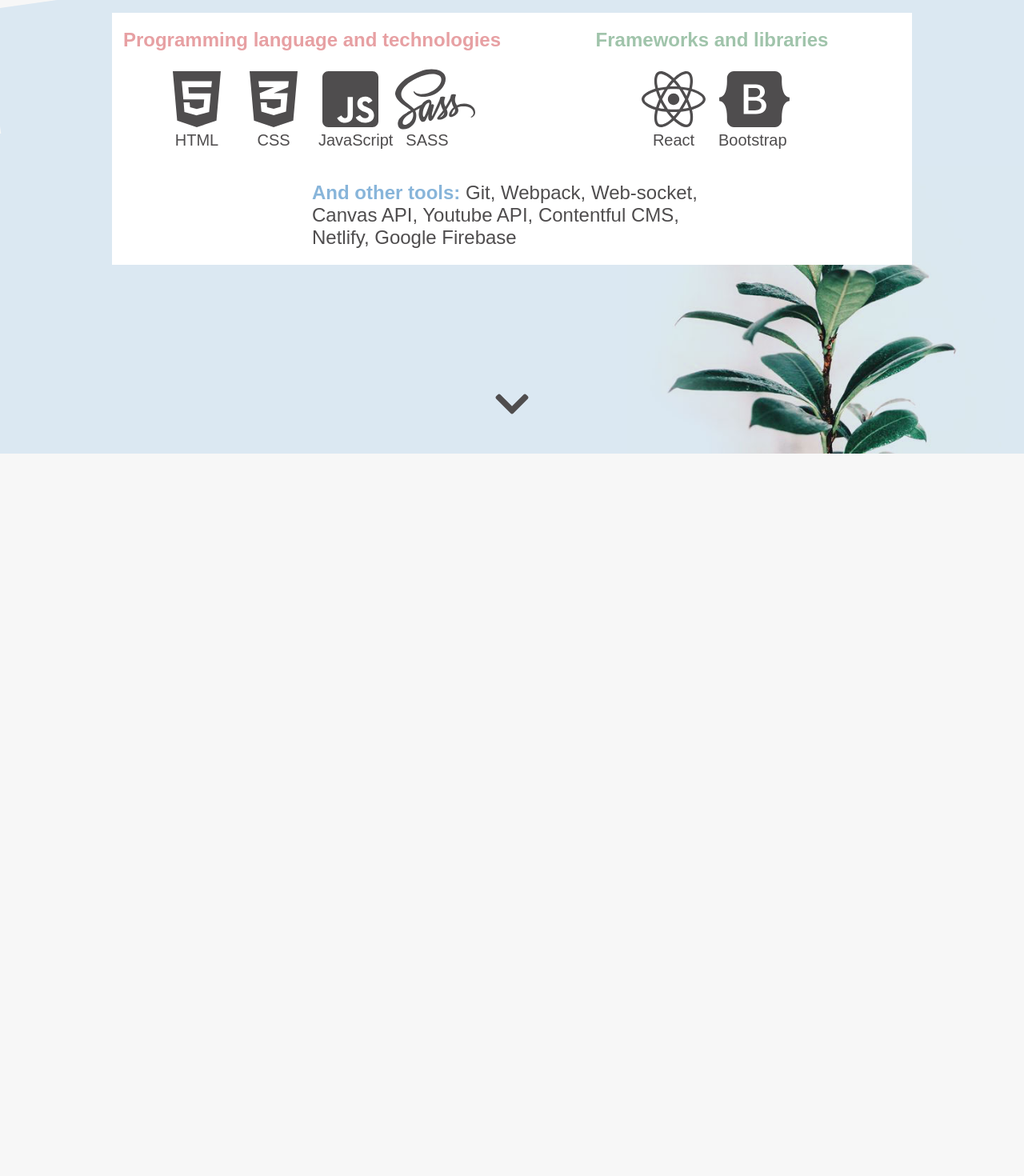
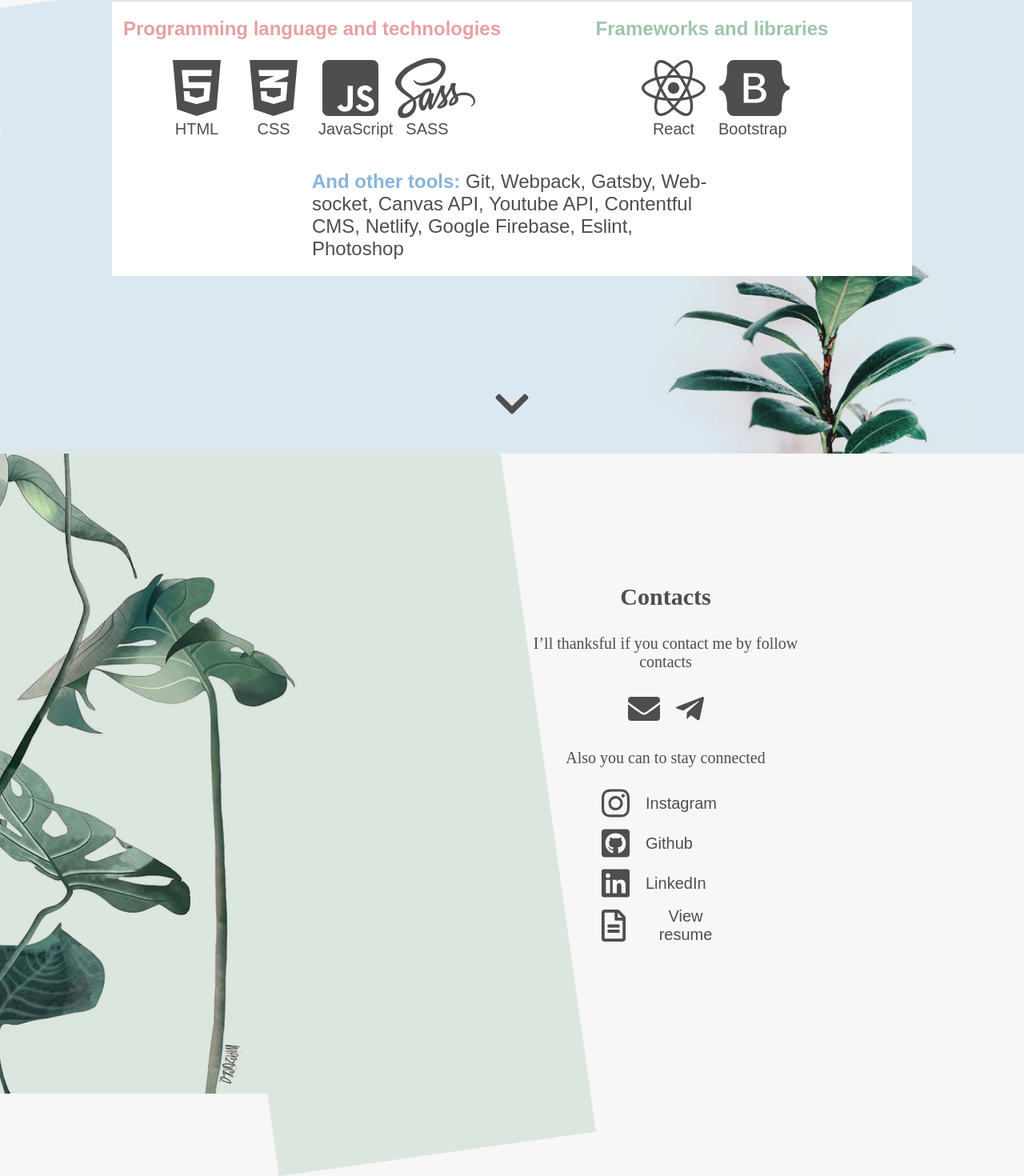
Before and after one commit to anastasia-zabela/cv, a React (Create React App) app: page / in a window 1280 px wide. Shown: the part 2633-4103 px from the top of the page at 80% size. Before the commit the page ends 3200 px from the top, so only its background shows below. Built offline with nearby package versions, Linux system fonts and the light colour scheme; a web font is replaced by a local one.

Commit message:
feat: add contacts section

```diff
--- a/src/App.js
+++ b/src/App.js
@@ -5,6 +5,7 @@ import Header from './components/Header/Header';
 import AboutMe from './components/AboutMe/AboutMe';
 import Projects from './components/Projects/Projects';
 import Skills from './components/Skills/Skills';
+import Contacts from './components/Contacts/Contacts';
 
 function App() {
   return (
@@ -14,6 +15,7 @@ function App() {
       <AboutMe />
       <Projects />
       <Skills />
+      <Contacts />
     </div>
   );
 }
--- /dev/null
+++ b/src/components/Contacts/Contacts.js
@@ -0,0 +1,69 @@
+import React from 'react';
+import {faEnvelope} from '@fortawesome/free-solid-svg-icons';
+import {faTelegramPlane} from '@fortawesome/free-brands-svg-icons';
+import {faInstagram} from '@fortawesome/free-brands-svg-icons';
+import {faGithubSquare} from '@fortawesome/free-brands-svg-icons';
+import {faLinkedin} from '@fortawesome/free-brands-svg-icons';
+import {faFileAlt} from '@fortawesome/free-regular-svg-icons';
+
+import bgContacts from '../../assets/bg-contacts.jpg';
+import { FontAwesomeIcon } from '@fortawesome/react-fontawesome';
+
+const Contacts = () => {
+  const contacts = {
+    eMail: 'zabela113@mail.ru',
+    telegram: 'https://t.me/anastasiazabela',
+    instagram: 'https://www.instagram.com/anastasia.lion/',
+    github: 'https://github.com/anastasia-zabela',
+    linkedIn: 'https://www.linkedin.com/in/anastasia-zabela-168715192/',
+    resume: 'https://docs.google.com/document/d/1UhRjzni5qCAYrreoUmp0qnkurs3g8laCJb5ifwC-DQY/'
+  }
+
+  return (
+    <section className="contacts">
+      <div className="contacts__bg" style={{ backgroundImage: `url(${bgContacts})`}}></div>
+      <div className="contacts__bg-2"></div>
+      <div className="contacts__content container">
+        <h3>Contacts</h3>
+        <div className="contacts-block contacts-block-primary">
+          <p className="description">
+            I’ll thanksful if you contact me by follow contacts
+          </p>
+          <div className="contacts-icons">
+            <a href={`mailto:${contacts.eMail}`}>
+              <FontAwesomeIcon icon={faEnvelope} />
+            </a>
+            <a href={contacts.telegram} target="_blank" rel="noopener noreferrer">
+              <FontAwesomeIcon icon={faTelegramPlane} />
+            </a>
+          </div>
+        </div>
+        <div className="contacts-block contacts-block-secondary">
+          <p className="description">
+            Also you can to stay connected
+          </p>
+          <div className="contacts-icons">
+            <a className="icon" href={contacts.instagram} target="_blank" rel="noopener noreferrer">
+              <FontAwesomeIcon icon={faInstagram} />
+              <h5>Instagram</h5>
+            </a>
+            <a className="icon" href={contacts.github} target="_blank" rel="noopener noreferrer">
+              <FontAwesomeIcon icon={faGithubSquare} />
+              <h5>Github</h5>
+            </a>
+            <a className="icon" href={contacts.linkedIn} target="_blank" rel="noopener noreferrer">
+              <FontAwesomeIcon icon={faLinkedin} />
+              <h5>LinkedIn</h5>
+            </a>
+            <a className="icon" href={contacts.resume} target="_blank" rel="noopener noreferrer">
+              <FontAwesomeIcon icon={faFileAlt} />
+              <h5>View resume</h5>
+            </a>
+          </div>
+        </div>
+      </div>
+    </section>
+  )
+}
+
+export default Contacts;
--- /dev/null
+++ b/src/components/Contacts/Contacts.scss
@@ -0,0 +1,69 @@
+.contacts {
+  position: relative;
+  display: flex;
+  height: 100vh;
+
+  &__bg {
+    position: absolute;
+    z-index: -1;
+    bottom: 0;
+    width: 30vw;
+    height: 100%;
+    background-color: $bg-second;
+    background-repeat: no-repeat;
+    background-position: right bottom;
+    background-size: auto 100%;
+
+    &-2 {
+      position: absolute;
+      z-index: -2;
+      top: 200px;
+      width: 120vh;
+      height: 50vh;
+      background-color: $bg-second;
+      transform: rotate(-98deg);
+    }
+  }
+
+  &__content {
+    width: 400px;
+    padding-left: 30vw;
+    font-family: $secondary-font;
+    font-size: 20px;
+    text-align: center;
+  }
+
+  & h3 {
+    margin-bottom: 30px;
+    font-size: 30px;
+  }
+
+  &-icons {
+    margin: 25px 0 25px 0;
+
+    & a {
+      margin: 10px;
+      font-size: 40px;
+      transition: color 0.1s;
+
+      &.icon {
+        display: flex;
+        align-items: center;
+        margin: 10px auto;
+        width: 160px;
+      }
+
+      &:hover {
+        transition: color 0.1s;
+        color: $second-color;
+      }
+    }
+
+    & h5 {
+      margin-left: 20px;
+      font-family: $primary-font, sans-serif;
+      font-size: 20px;
+      font-weight: normal;
+    }
+  }
+}
--- a/src/components/Header/Header.js
+++ b/src/components/Header/Header.js
@@ -13,7 +13,7 @@ const Header = () => {
         <h2>I'm <span className="color-one">Anastasia</span></h2>
         <h2>Frontend web developer</h2>
         <h3>scroll down or just <span className="color-two">
-            <a href="https://docs.google.com/document/d/1UhRjzni5qCAYrreoUmp0qnkurs3g8laCJb5ifwC-DQY/edit" target="_blank">
+            <a href="https://docs.google.com/document/d/1UhRjzni5qCAYrreoUmp0qnkurs3g8laCJb5ifwC-DQY/" target="_blank" rel="noopener noreferrer">
               view my resume
             </a>
           </span>
--- a/src/components/Projects/projects-info.js
+++ b/src/components/Projects/projects-info.js
@@ -4,8 +4,8 @@ const projectsText = {
   project1: {
     icon: chatIcon,
     title: '#1 Group chat',
-    description: 'UI for chat, based on web-socket connection',
-    environment: 'react, web-socket server, notification API',
+    description: 'UI for chat, based on websocket connection',
+    environment: 'react, websocket server, notification API',
     linkToApp: 'https://rss-chat-socket.firebaseapp.com/',
     linkToGithub: 'https://github.com/anastasia-zabela/culture-portal-codejam'
   },
@@ -14,8 +14,8 @@ const projectsText = {
     icon: chatIcon,
     title: '#2 Piskel clone',
     description: `Simplified clone of the piskelapp.com, the web-app for spriting and pixel art`,
-    environment: 'core JS, sass, canvas API, fullscreen API, jest, gif.js, webpack, eslint',
-    linkToApp: 'https://rss-chat-socket.firebaseapp.com/',
+    environment: 'core JS, sass, canvas API, fullscreen API, jest, gif.js, jest, webpack, eslint',
+    linkToApp: 'https://anastasia-zabela.github.io/piskel-clone/',
     linkToGithub: 'https://github.com/anastasia-zabela/culture-portal-codejam'
   },
 
@@ -24,16 +24,16 @@ const projectsText = {
     title: '#3 Youtube client',
     description: 'Web app to view the information about youtube clips on user request',
     environment: 'core JS, youtube API requests, jest, css animation, responsive design',
-    linkToApp: 'https://rss-chat-socket.firebaseapp.com/',
+    linkToApp: 'https://anastasia-zabela.github.io/youtube-client/',
     linkToGithub: 'https://github.com/anastasia-zabela/culture-portal-codejam'
   },
 
   project4: {
     icon: chatIcon,
     title: '#4 Culture portal',
-    description: 'Web portal about Belorussian theater directors, developed in the team',
-    environment: 'react, gatsby, graphQL, contentful CMS, gatsby-plugin-intl (translating into three language)',
-    linkToApp: 'https://rss-chat-socket.firebaseapp.com/',
+    description: 'Web portal about Belarusian theater directors, developed in the team',
+    environment: 'react, gatsby, graphQL, contentful CMS, gatsby-plugin-intl (translation into three language)',
+    linkToApp: 'https://culture-portal-codejam.firebaseapp.com',
     linkToGithub: 'https://github.com/anastasia-zabela/culture-portal-codejam'
   }
 }
--- a/src/components/Skills/Skills.js
+++ b/src/components/Skills/Skills.js
@@ -40,7 +40,7 @@ const Skills = () => {
             </div>
           </div>
           <div className="skills-block__secondary">
-            <p><span>And other tools:</span> Git, Webpack, Web-socket, Canvas API, Youtube API, Contentful CMS, Netlify, Google Firebase</p>
+            <p><span>And other tools:</span> Git, Webpack, Gatsby, Web-socket, Canvas API, Youtube API, Contentful CMS, Netlify, Google Firebase, Eslint, Photoshop</p>
           </div>
         </div>
       </div>
--- a/src/index.scss
+++ b/src/index.scss
@@ -44,6 +44,7 @@ a {
 @import './components/ArrowDown/Arrow.scss';
 @import './components/Projects/Projects.scss';
 @import './components/Skills/Skills.scss';
+@import './components/Contacts/Contacts.scss';
 
 @font-face {
   font-family: 'Inconsolata';
```
Also changed, not shown: 1 other file (tests, documents, lock files or other folders).
